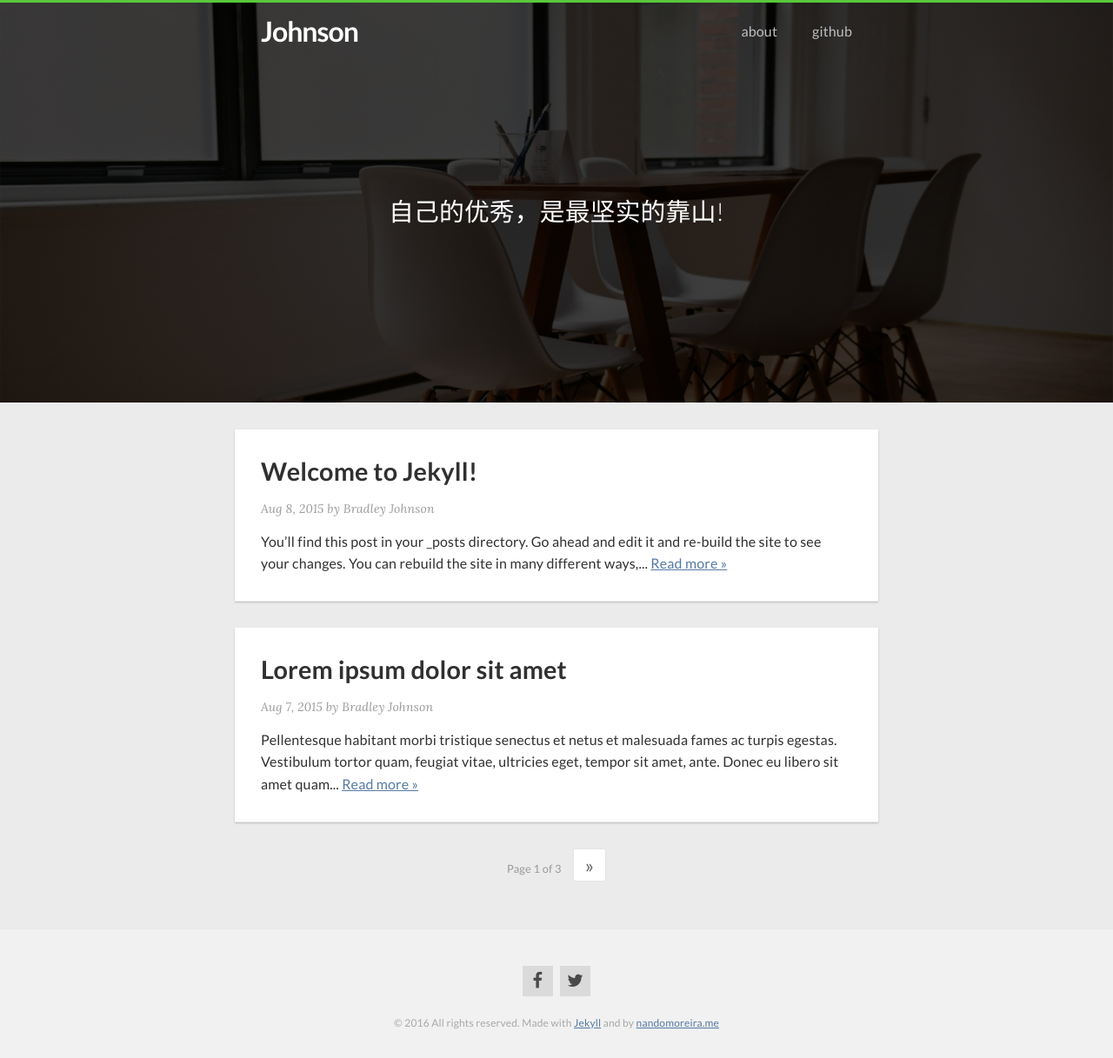
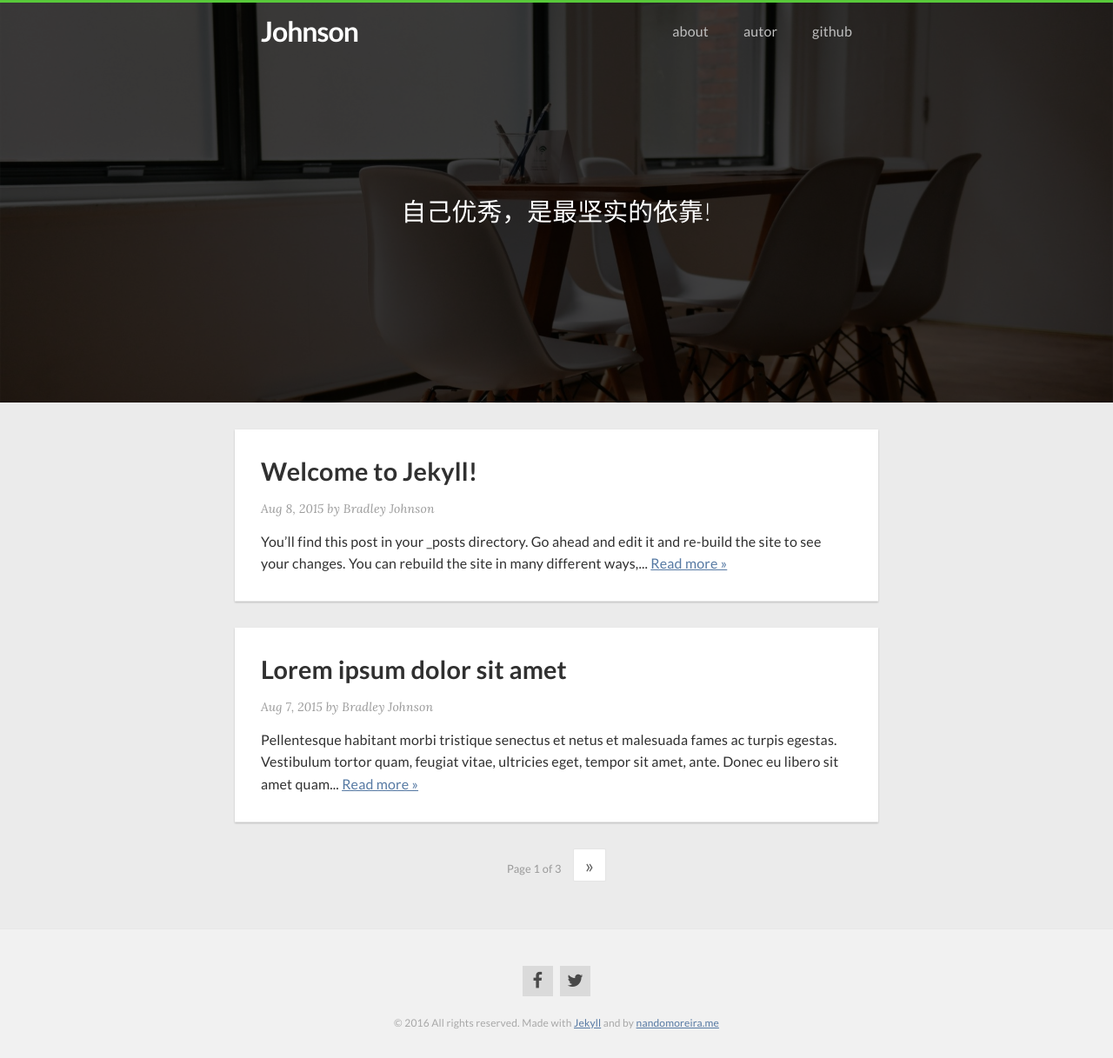
Before and after one commit to zsfbradleyjohnson/zsfbradleyjohnson.github.io, a Jekyll site: the page built from index.html, in a window 1280 px wide. Shown: the whole page at 87% size. Built offline with Jekyll 4.4.1, drawn with Linux system fonts in a browser that asks for light colours; nearby versions of some CDN libraries; the list of posts is cut into pages by our own code.

Commit message:
change info

```diff
--- a/_includes/header.html
+++ b/_includes/header.html
@@ -29,7 +29,7 @@
 
     {% if page.slug == 'home' %}
       <h2 class="txt-center">
-        自己的优秀，是最坚实的靠山!
+        自己优秀，是最坚实的依靠!
       </h2>
     {% endif %}
 
```
Also changed, not shown: other parts of _includes/header.html (+1 -1 lines).
